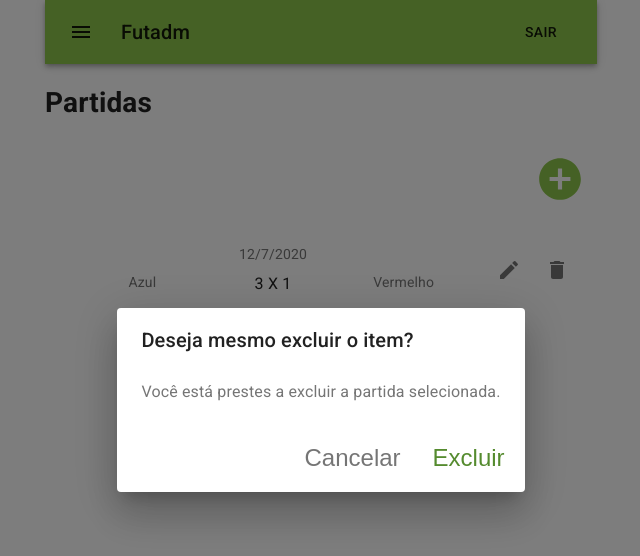
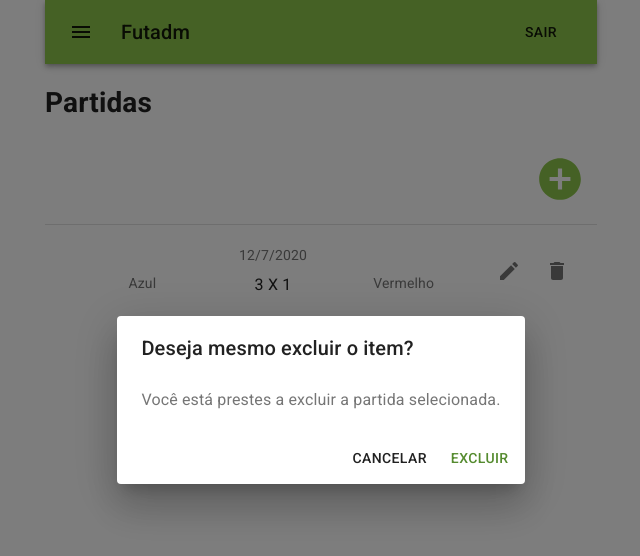
Before and after one commit to dsm-cefet-rj/trabalho-integrado-2020-1-grupo-5, a React (Create React App) app in the folder src/front-end/: page / in a window 1280 px wide. Both pictures are taken after a click on the button 876 px from the left and 269 px from the top of the page. Shown: the top 556 px of the page, without its empty margins (319-959 px from the left). Built offline with nearby package versions, Linux system fonts and the light colour scheme; data requests are answered from the project's data file.

Commit message:
Ajuste Linha

```diff
--- a/src/front-end/src/components/adms/LinhaAdm.js
+++ b/src/front-end/src/components/adms/LinhaAdm.js
@@ -4,6 +4,7 @@ import EditIcon from '@material-ui/icons/Edit';
 import IconButton from '@material-ui/core/IconButton';
 import ListItem from '@material-ui/core/ListItem';
 import ListItemText from '@material-ui/core/ListItemText';
+import Divider from '@material-ui/core/Divider';
 
 import BotaoExcluir from '../layout/AlertDialog.js'
 
@@ -28,6 +29,7 @@ function LinhaAdm(props) {
   if(props != null && props.adm != null && props.adm.id != null){
     return(
       <>
+      <Divider/>
         <ListItem>
           <ListItem>
             <ListItem button component={Link} to = {`/adms/visualizar/${props.adm.id}`}>
--- a/src/front-end/src/components/jogadores/LinhaJogador.js
+++ b/src/front-end/src/components/jogadores/LinhaJogador.js
@@ -4,6 +4,7 @@ import EditIcon from '@material-ui/icons/Edit';
 import IconButton from '@material-ui/core/IconButton';
 import ListItem from '@material-ui/core/ListItem';
 import ListItemText from '@material-ui/core/ListItemText';
+import Divider from '@material-ui/core/Divider';
 
 import BotaoExcluir from '../layout/AlertDialog.js'
 
@@ -29,6 +30,7 @@ function LinhaJogador(props) {
   if(props != null && props.jogador != null && props.jogador.id != null){
       return(
         <>
+        <Divider/>
           <ListItem>
             <ListItem>
               <ListItem button component={Link} to = {`/jogadores/visualizar/${props.jogador.id}`}>
--- a/src/front-end/src/components/layout/AlertDialog.js
+++ b/src/front-end/src/components/layout/AlertDialog.js
@@ -1,4 +1,5 @@
 import React, {useState} from 'react';
+import Button from '@material-ui/core/Button';
 import Dialog from '@material-ui/core/Dialog';
 import DialogActions from '@material-ui/core/DialogActions';
 import DialogContent from '@material-ui/core/DialogContent';
@@ -35,12 +36,12 @@ export default function BotaoExcluir(props) {
                 </DialogContentText>
                 </DialogContent>
                 <DialogActions>
-                <IconButton onClick={handleClose}>
+                <Button onClick={handleClose}>
                     Cancelar
-                </IconButton>
-                <IconButton onClick={() => {props.funcao(props.chave)}} color="secondary" autoFocus>
+                </Button>
+                <Button onClick={() => {props.funcao(props.chave)}} color="secondary" autoFocus>
                     Excluir
-                </IconButton>
+                </Button>
                 </DialogActions>
             </Dialog>
         </>
--- a/src/front-end/src/components/partidas/LinhaPartida.js
+++ b/src/front-end/src/components/partidas/LinhaPartida.js
@@ -6,6 +6,7 @@ import ListItem from '@material-ui/core/ListItem';
 import ListItemText from '@material-ui/core/ListItemText';
 import { makeStyles } from '@material-ui/core/styles';
 import Grid from '@material-ui/core/Grid';
+import Divider from '@material-ui/core/Divider';
 
 import BotaoExcluir from '../layout/AlertDialog.js'
 
@@ -45,6 +46,7 @@ function LinhaPartida(props) {
   if(props != null && props.partida != null && props.partida.id != null){
     return(
       <>
+      <Divider/>
         <ListItem>
           <ListItem button component={Link} to = {`/partidas/visualizar/${props.partida.id}`}>
             <Grid className={classes.root} container direction="row">
--- a/src/front-end/src/components/times/LinhaTime.js
+++ b/src/front-end/src/components/times/LinhaTime.js
@@ -4,6 +4,7 @@ import EditIcon from '@material-ui/icons/Edit';
 import IconButton from '@material-ui/core/IconButton';
 import ListItem from '@material-ui/core/ListItem';
 import ListItemText from '@material-ui/core/ListItemText';
+import Divider from '@material-ui/core/Divider';
 
 import BotaoExcluir from '../layout/AlertDialog.js'
 
@@ -28,6 +29,7 @@ function LinhaTime(props) {
   if(props != null && props.time != null && props.time.id != null){
     return(
       <>
+      <Divider/>
         <ListItem>
           <ListItem>
             <ListItem button component={Link} to = {`/times/visualizar/${props.time.id}`}>
```
